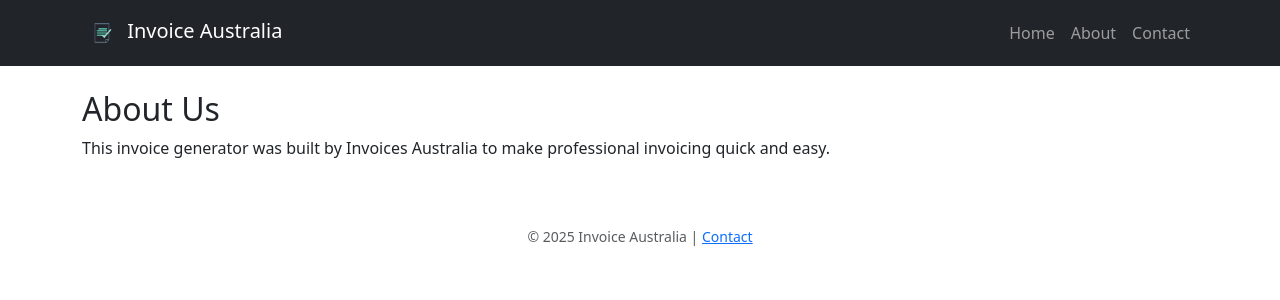
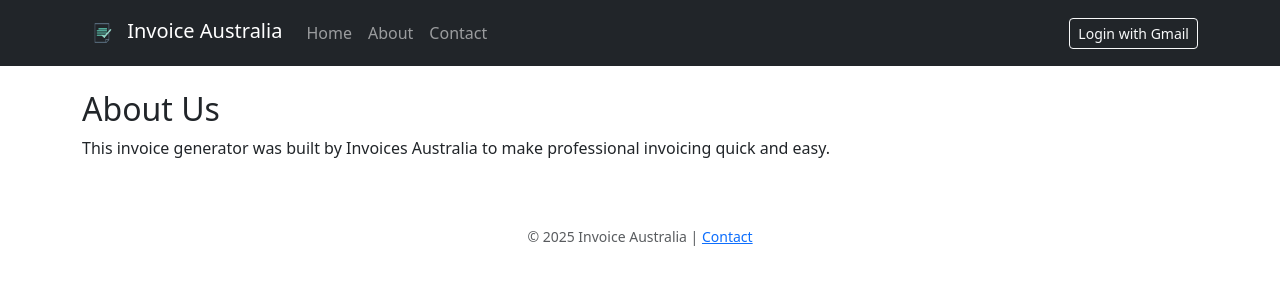
Before and after one commit to nahidjawad/invoice-australia, a Flask app: page /about in a window 1280 px wide. Shown: the top 300 px of the page. Run offline with Flask 2, Linux system fonts and the light colour scheme.

Commit message:
Feature: Adding Login with Gmail

```diff
--- a/app.py
+++ b/app.py
@@ -1,4 +1,5 @@
 from flask import Flask, render_template, request, send_file, session, redirect, url_for
+from flask_dance.contrib.google import make_google_blueprint, google
 import pdfkit, os
 from flask_mail import Mail, Message
 import re
@@ -23,11 +24,17 @@ app.secret_key = os.environ.get("SECRET_KEY", os.urandom(24))
 mail = Mail(app)
 
 @app.context_processor
+def inject_user():
+    return dict(current_user=session.get("user"))
+@app.context_processor
 def inject_year():
     return {'year': datetime.now().year}
 
+
+
 @app.route('/')
 def form():
+    print("Session contents:", session)
     return render_template('form.html')
 
 @app.route('/invoice_preview')
@@ -129,6 +136,45 @@ def about():
 def contact():
     return render_template('contact.html')
 
+# Google OAuth blueprint
+google_bp = make_google_blueprint(
+    client_id=os.getenv("GOOGLE_OAUTH_CLIENT_ID"),
+    client_secret=os.getenv("GOOGLE_OAUTH_CLIENT_SECRET"),
+    scope=[
+        "https://www.googleapis.com/auth/userinfo.profile",
+        "https://www.googleapis.com/auth/userinfo.email",
+        "openid"
+    ],
+    redirect_to="google_login_complete",  # optional: define where to go after login
+)
+app.register_blueprint(google_bp, url_prefix="/login")
+
+@app.route("/google_login_complete")
+def google_login_complete():
+    if not google.authorized:
+        return redirect(url_for("google.login"))
+
+    resp = google.get("/oauth2/v2/userinfo")
+    if not resp.ok:
+        return "Failed to fetch user info", 400
+
+    user_info = resp.json()
+
+    # ✅ This is the key change
+    session["user"] = {
+        "name": user_info.get("name", "User"),
+        "email": user_info.get("email")
+    }
+
+    return redirect(url_for("form"))
+
+
+
+@app.route("/logout")
+def logout():
+    session.pop("user", None)
+    return redirect(url_for("form"))
+
 
 if __name__ == '__main__':
     app.run(debug=False)
--- a/requirements.txt
+++ b/requirements.txt
@@ -9,3 +9,5 @@ MarkupSafe==2.0.1
 gunicorn==21.2.0
 pytest==7.4.4
 pytest-flask==1.3.0
+Flask-Dance[google]
+oauthlib
--- a/templates/base.html
+++ b/templates/base.html
@@ -10,9 +10,10 @@
 </head>
 <body>
   <script src="{{ url_for('static', filename='js/main.js') }}"></script>
+
   <nav class="navbar navbar-expand-lg navbar-dark bg-dark">
     <div class="container">
-        <a href="/" class="navbar-brand">
+      <a href="{{ url_for('form') }}" class="navbar-brand">
         <img src="{{ url_for('static', filename='img/logo.png') }}" alt="Logo" height="40">
         Invoice Australia
       </a>
@@ -23,16 +24,30 @@
         <span class="navbar-toggler-icon"></span>
       </button>
 
-        <div class="collapse navbar-collapse" id="navbarNav">
-        <ul class="navbar-nav ms-auto">
-            <li class="nav-item"><a class="nav-link" href="/">Home</a></li>
+      <div class="collapse navbar-collapse justify-content-between" id="navbarNav">
+        <ul class="navbar-nav">
+          <li class="nav-item"><a class="nav-link" href="{{ url_for('form') }}">Home</a></li>
           <li class="nav-item"><a class="nav-link" href="/about">About</a></li>
           <li class="nav-item"><a class="nav-link" href="/contact">Contact</a></li>
+        </ul>
+
+        <ul class="navbar-nav ms-auto">
+          {% if current_user %}
+            <li class="nav-item">
+              <span class="navbar-text text-light me-2">Howdy, {{ current_user["name"].split(' ')[0] }}</span>
+            </li>
+            <li class="nav-item">
+              <a class="btn btn-outline-light btn-sm" href="{{ url_for('logout') }}">Logout</a>
+            </li>
+          {% else %}
+            <li class="nav-item">
+              <a class="btn btn-outline-light btn-sm" href="{{ url_for('google.login') }}">Login with Gmail</a>
+            </li>
+          {% endif %}
         </ul>
       </div>
     </div>
   </nav>
-
 
   <main class="container mt-4">
     {% block content %}{% endblock %}
@@ -43,6 +58,5 @@
   </footer>
 
   <script src="https://cdn.jsdelivr.net/npm/bootstrap@5.3.2/dist/js/bootstrap.bundle.min.js"></script>
-
 </body>
 </html>
```
Also changed, not shown: tests/conftest.py (added, +11 -0 lines), tests/test_auth.py (added, +4 -0 lines). Lines whose indentation alone changed are shown as unchanged.
